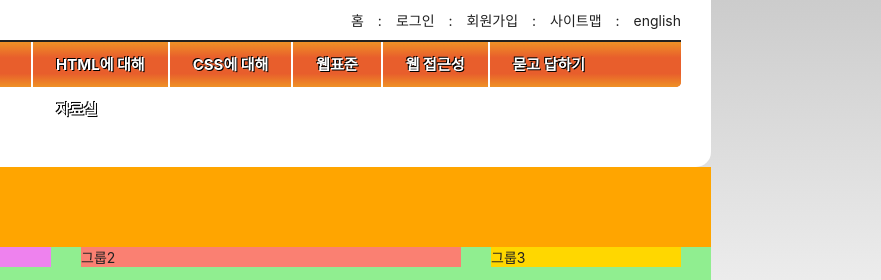
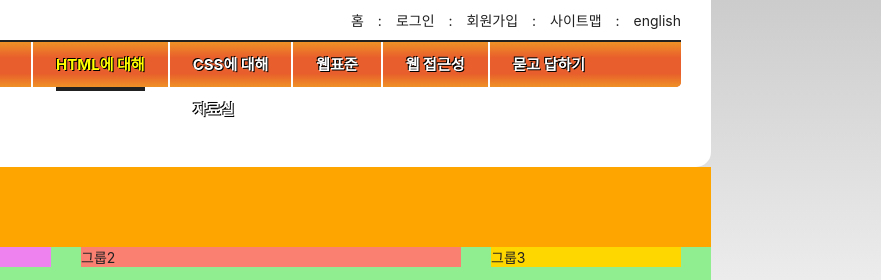
Before and after one commit to jaesukpark77/HTML5, a plain HTML site: page index.html in a window 1280 px wide. Shown: the top 280 px of the page, 399-1280 px from the left. Drawn offline with Linux system fonts and the light colour scheme; a web font is replaced by a local one.

Commit message:
Design: 1deps 메뉴의 밑줄 디자인 완성

```diff
--- a/styles/style.css
+++ b/styles/style.css
@@ -112,6 +112,17 @@ body{
   text-shadow:1px 1px 0 #000, -1px -1px 0 #000;
 }
 
+.is-active .menu-button{
+  color:#ff0;
+}
+
+.is-active .menu-button::after{
+  content:'';
+  display:block;
+  border:2px solid #212121;
+
+}
+
 /* double margin float bug */
 /* .menu-item:first-child{
   margin-left:230px;
```
